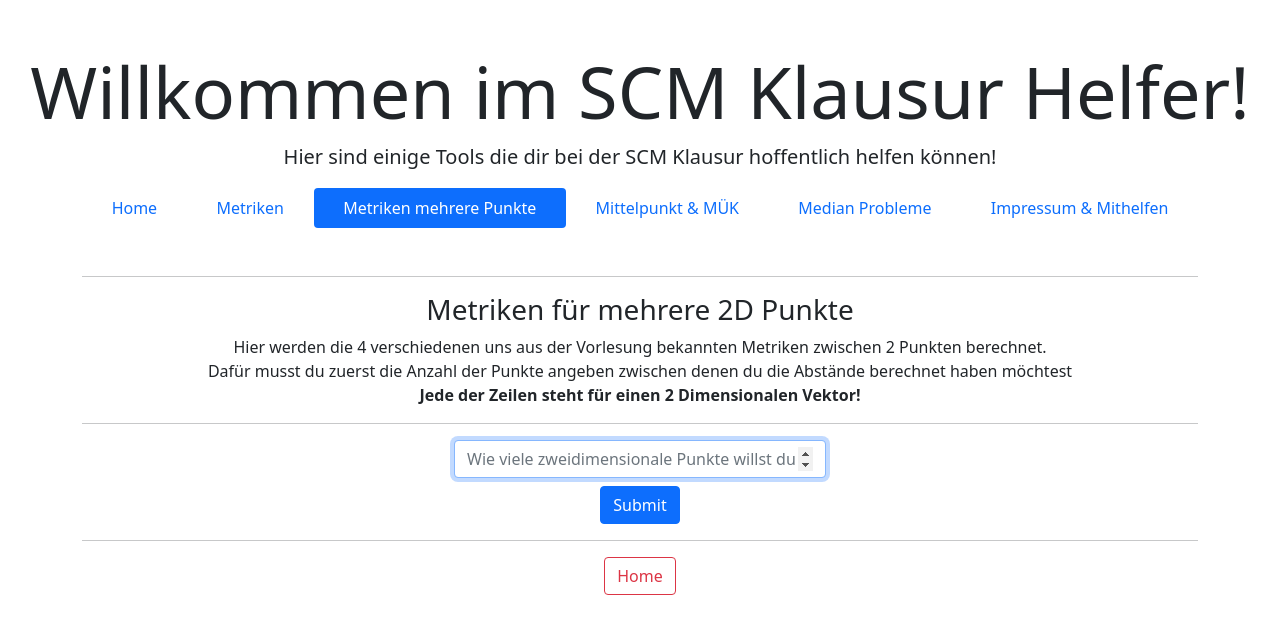
After one commit to Hundsmuhlen/SCM-Rechner, a Flask app: page /metriken-multi-settings in a window 1280 px wide. The commit adds this page. Shown: the top 634 px of the page. Run offline with Flask 2, Linux system fonts and the light colour scheme.

Commit message:
Metriken zwischen beliebig vielen 2D Punkten berechenbar

```diff
--- a/main.py
+++ b/main.py
@@ -2,6 +2,7 @@ from flask import Flask, render_template, request, redirect
 from ScmTest2 import l2metrik, l8metrik, l22metrik, l1metrik, domKrit, schwerpunkt
 import numpy as np
 import re
+from itertools import combinations
 from flask import send_from_directory
 import os
 
@@ -92,8 +93,59 @@ def median_input():
                                fulfilled=fulfilled,
                                punktezahl=state.amount_2d_points)
 
+@app.route("/metriken-multi-settings", methods=["GET", "POST"])
+def metriken_multiple_points_settings():
+    if request.method == "GET":
+        return render_template("metriken_multi_settings.html")
+    if request.method == "POST":
+        try:
+            state.amount_2d_points = int(request.form.get("nr_of_points"))
+        except ValueError:
+            return render_template("metriken_multi_error.html", message="Du musst eine positive Anzahl an Punkten eingeben!")
+        return render_template("metriken_multi_input.html", dimensions=state.amount_2d_points)
+
+@app.route("/metriken-multi-input", methods=["POST"])
+def metriken_multi_points_input():
+    points = []
+    two = []
+    rows = []
+
+    for i in range(state.amount_2d_points):
+        try:
+            x = float(request.form.get(f"x{i + 1}"))
+            y = float(request.form.get(f"y{i + 1}"))
+            print(f"x = {x}, y = {y}")
+            points.append(np.array([x, y]))
+        except ValueError:
+            return render_template("mp_und_radius_error.html", message="Du musst für alle Punkte Werte eigeben.\n"
+                                                                       "Verwende Punkte statt Kommas! - ValueError")
+        except TypeError:
+            return render_template("mp_und_radius_error.html", message="Du musst für alle Punkte Werte eigeben.\n"
+                                                                       "Verwende Punkte statt Kommas! - TypeError")
+    two = [i for i in combinations(points, 2)]
+
+    for combi in two:
+        row = []
+        row.append(np.asarray(combi))
+        p1 = combi[0]
+        p2 = combi[1]
+
+        l1 = round(l1metrik(p1, p2), 4)
+        l2 = round(l2metrik(p1, p2), 4)
+        l22 = round(l22metrik(p1, p2), 4)
+        l8 = round(l8metrik(p1, p2), 4)
+
+        print(f"l1 {l1}, l2 {l2}, l22 {l22}, l8 {l8}")
 
 
+        row.append(l1)
+        row.append(l2)
+        row.append(l22)
+        row.append(l8)
+
+        rows.append(row)
+
+    return render_template("metriken_multi_results.html", rows=rows)
 
 
 @app.route("/metriken-dimensions", methods=["GET"])
--- /dev/null
+++ b/templates/metriken_multi_settings.html
@@ -0,0 +1,20 @@
+{% extends "new_index.html"%}
+{% set active_page = "metriken-multi" %}
+
+
+{% block body %}
+     <h3>Metriken für mehrere 2D Punkte</h3>
+    Hier werden die 4 verschiedenen uns aus der Vorlesung bekannten Metriken zwischen 2 Punkten berechnet. <br>
+    Dafür musst du zuerst die Anzahl der Punkte angeben zwischen denen du die Abstände berechnet haben möchtest <br>
+    <b>Jede der Zeilen steht für einen 2 Dimensionalen Vektor!</b>
+    <br>
+    <hr>
+<form method="post" action="/metriken-multi-settings" class="form-inline">
+    <div class="form-group col-4 mx-auto mb-2">
+        <input type="number" name="nr_of_points" placeholder="Wie viele zweidimensionale Punkte willst du eingeben?" class="form-control mx-auto text-center" autofocus>
+    </div>
+    <div class="col-4 mx-auto">
+         <button class="btn btn-primary" type="submit">Submit </button>
+    </div>
+</form>
+{%  endblock %}
--- a/templates/nav_bar.html
+++ b/templates/nav_bar.html
@@ -7,6 +7,7 @@
     {% set navigation_bar = [
         ('/', 'index', 'Home'),
         ('/metriken-dimensions', 'metriken', 'Metriken'),
+        ("/metriken-multi-settings", "metriken-multi", "Metriken mehrere Punkte"),
         ('/mittelpunkt-und-radius', 'mp-und-radius', 'Mittelpunkt & MÜK'),
         ('/median-settings', "median", "Median Probleme"),
         ('/impressum', 'impressum', 'Impressum & Mithelfen')
--- a/templates/new_index.html
+++ b/templates/new_index.html
@@ -27,9 +27,11 @@
                 Dieser Online Rechner hat ein paar der Algorithmen, die wir in SCM haben implementiert. Bis jetzt sind
                 die verschiedenen Metriken zu zwei Punkten von beliebig vielen Dimensionen möglich und die Minimal
                 überdeckenden Kreise von 2 Punkten und mit dem Mittelpunkt für 3 Punkte. Du kannst aber auch mehr Punkte
-                eingeben, aber nur 2-Dimensionale Punkte auf der Ebene. Was anderes hatten wir sowieso nicht. <br>
-                Statt eines Kommas musst du einen Punkt eingeben bei nicht natürlichen zahlen. <br>
-                Solltest du einen Fehler bekommen, gehe einfach wieder zurück.
+                eingeben, aber nur 2-Dimensionale Punkte auf der Ebene. Was anderes hatten wir sowieso nicht. Außerdem
+                kannst du dir die verschiedene Metriken zwischen beliebig vielen 2 Dimensionalen Punkten anzeigne lassen
+                und das verschärft Dominanzkriterium für beliebig viele Punkte überprüfen. Weitere Funktionen folgen noch<br>
+                Statt eines Kommas musst du einen Punkt eingeben bei nicht natürlichen Zahlen. <br>
+                Solltest du einen Fehler vom Server bekommen, gehe einfach wieder zurück.
                 <br>
                 <br>
                 Viel Erfolg bei der Klausur!
```
Also changed, not shown: templates/metriken_multi_error.html (added, +9 -0 lines), templates/metriken_multi_input.html (added, +29 -0 lines), templates/metriken_multi_results.html (added, +25 -0 lines).
